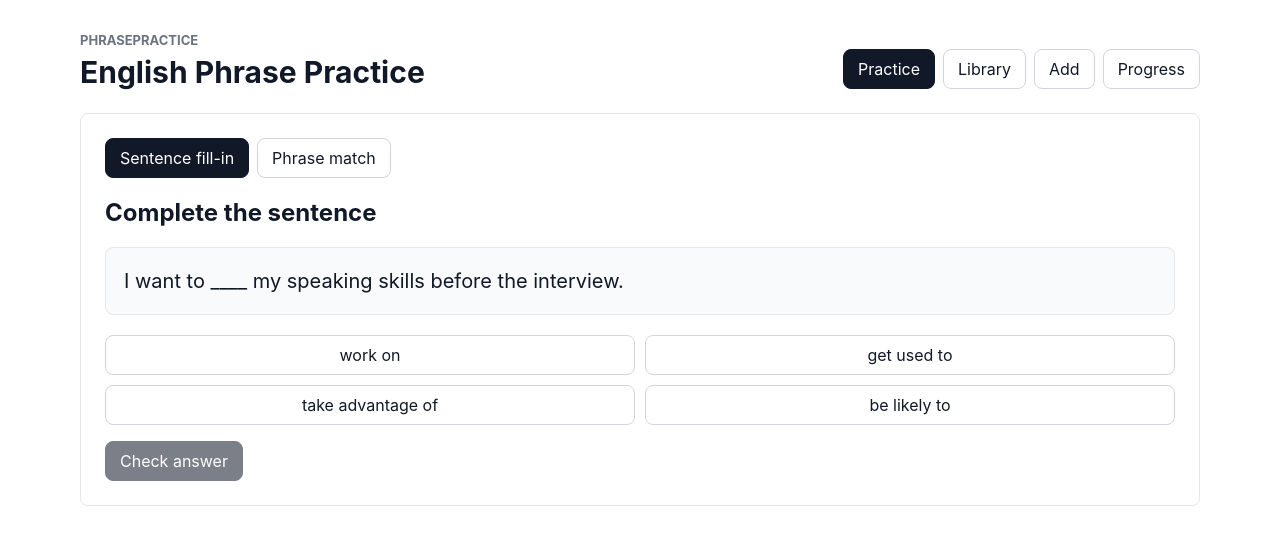
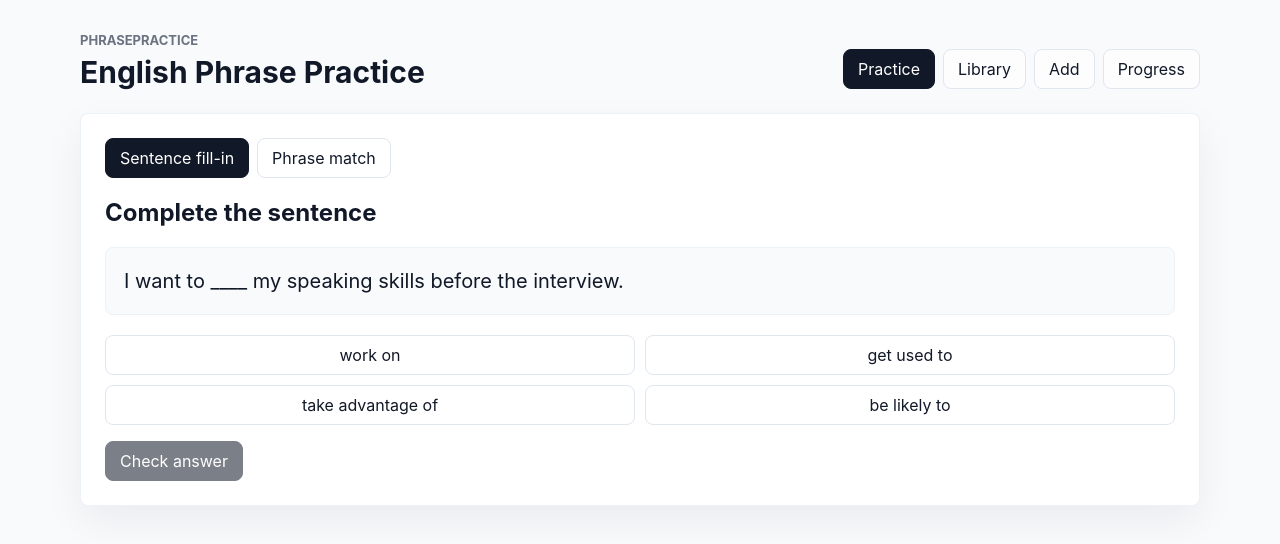
Before and after one commit to 17573316720cjj-dev/English-learning, a React (Vite) app: page / in a window 1280 px wide. Shown: the top 544 px of the page. Built offline with nearby package versions, Linux system fonts and the light colour scheme.

Commit message:
style: soften interface borders

```diff
--- a/src/styles.css
+++ b/src/styles.css
@@ -1,6 +1,13 @@
 :root {
   color: #111827;
-  background: #ffffff;
+  background: #f8fafc;
+  --surface: #ffffff;
+  --surface-soft: #f8fafc;
+  --surface-muted: #f3f6fa;
+  --border-soft: #edf2f7;
+  --border-control: #dfe6ef;
+  --border-strong: #111827;
+  --shadow-soft: 0 16px 40px rgba(15, 23, 42, 0.06);
   font-family:
     Inter, ui-sans-serif, system-ui, -apple-system, BlinkMacSystemFont, "Segoe UI",
     sans-serif;
@@ -14,6 +21,7 @@ body {
   margin: 0;
   min-width: 320px;
   min-height: 100vh;
+  background: #f8fafc;
 }
 
 button,
@@ -38,10 +46,11 @@ textarea:focus-visible {
 }
 
 .practice-card {
-  border: 1px solid #e5e7eb;
+  border: 1px solid var(--border-soft);
   border-radius: 8px;
   padding: 24px;
-  background: #ffffff;
+  background: var(--surface);
+  box-shadow: var(--shadow-soft);
 }
 
 .eyebrow {
@@ -83,26 +92,26 @@ p {
 .segmented-control button,
 .primary-button,
 .answer-button {
-  border: 1px solid #d1d5db;
+  border: 1px solid var(--border-control);
   border-radius: 8px;
   min-height: 40px;
   padding: 0 14px;
   color: #111827;
-  background: #ffffff;
+  background: rgba(255, 255, 255, 0.72);
   cursor: pointer;
 }
 
 .nav-button.active,
 .segmented-control button.active,
 .answer-button.selected {
-  border-color: #111827;
+  border-color: var(--border-strong);
   background: #111827;
   color: #ffffff;
 }
 
 .primary-button {
   margin-top: 16px;
-  border-color: #111827;
+  border-color: var(--border-strong);
   background: #111827;
   color: #ffffff;
 }
@@ -115,8 +124,8 @@ p {
 .nav-button:not(.active):hover,
 .segmented-control button:not(.active):hover,
 .answer-button:not(.selected):hover {
-  border-color: #6b7280;
-  background: #f9fafb;
+  border-color: #ccd6e2;
+  background: var(--surface-soft);
 }
 
 .primary-button:not(:disabled):hover {
@@ -129,10 +138,10 @@ p {
 }
 
 .sentence-prompt {
-  border: 1px solid #e5e7eb;
+  border: 1px solid var(--border-soft);
   border-radius: 8px;
   padding: 18px;
-  background: #f9fafb;
+  background: var(--surface-soft);
   font-size: 20px;
   line-height: 1.5;
 }
@@ -152,18 +161,18 @@ p {
 
 .feedback {
   margin-top: 16px;
-  border: 1px solid #e5e7eb;
+  border: 1px solid var(--border-soft);
   border-radius: 8px;
   padding: 14px;
 }
 
 .feedback.correct {
-  border-color: #bbf7d0;
+  border-color: #d7f7e1;
   background: #f0fdf4;
 }
 
 .feedback.incorrect {
-  border-color: #fecaca;
+  border-color: #fde0e0;
   background: #fef2f2;
 }
 
@@ -187,10 +196,10 @@ p {
   display: flex;
   justify-content: space-between;
   gap: 16px;
-  border: 1px solid #e5e7eb;
+  border: 1px solid var(--border-soft);
   border-radius: 8px;
   padding: 14px;
-  background: #ffffff;
+  background: rgba(255, 255, 255, 0.72);
 }
 
 .library-item h3 {
@@ -199,10 +208,11 @@ p {
 
 .item-meta {
   align-self: flex-start;
-  border: 1px solid #e5e7eb;
+  border: 1px solid var(--border-soft);
   border-radius: 6px;
   padding: 4px 8px;
   color: #6b7280;
+  background: var(--surface-soft);
   font-size: 13px;
 }
 
@@ -224,10 +234,10 @@ p {
 .form-grid select {
   width: 100%;
   min-height: 40px;
-  border: 1px solid #d1d5db;
+  border: 1px solid var(--border-control);
   border-radius: 8px;
   padding: 8px 10px;
-  background: #ffffff;
+  background: rgba(255, 255, 255, 0.78);
 }
 
 .form-grid textarea {
@@ -258,10 +268,10 @@ p {
 }
 
 .stat-card {
-  border: 1px solid #e5e7eb;
+  border: 1px solid var(--border-soft);
   border-radius: 8px;
   padding: 14px;
-  background: #f9fafb;
+  background: var(--surface-soft);
 }
 
 .stat-card span {
```
